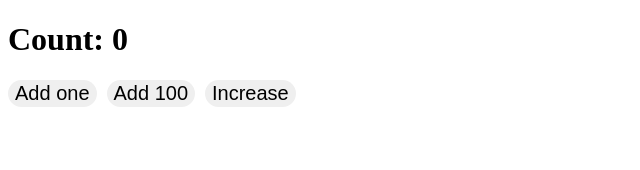
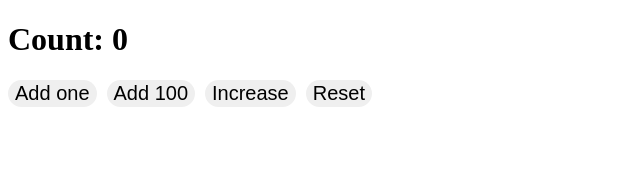
Before and after one commit to mate-academy/react_counter, a React (Create React App) app: page / in a window 1280 px wide. Shown: the top 170 px of the page, without its empty margins (0-640 px from the left). Built offline with nearby package versions, Linux system fonts and the light colour scheme; the HTML template or start-up script is replaced by a standard one.

Commit message:
reset button was added

```diff
--- a/src/App.tsx
+++ b/src/App.tsx
@@ -58,6 +58,14 @@ class App extends React.Component<{}, State> {
           >
             Increase
           </button>
+          <button
+            type="button"
+            onClick={() => {
+              this.setState({ counter: 0 });
+            }}
+          >
+            Reset
+          </button>
         </div>
       </>
     );
```
